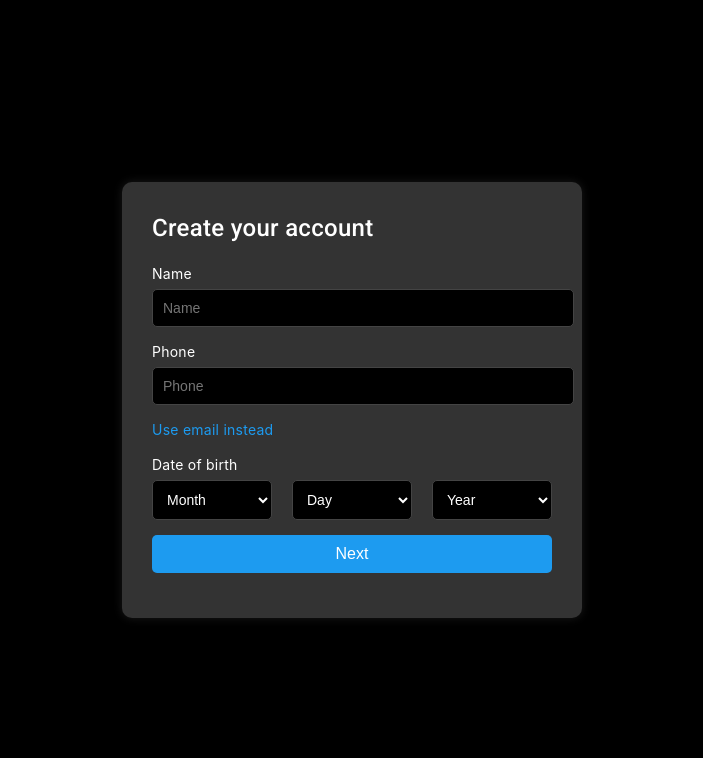
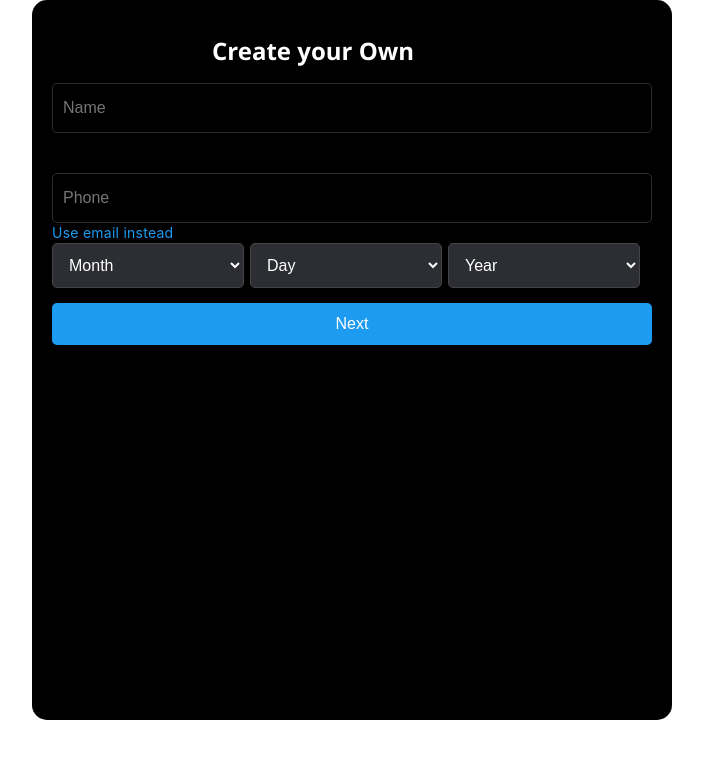
Before and after one commit to samyogacharya12/Twitter-demake-frontend, an Angular app: page /registration in a window 1280 px wide. Shown: the top 758 px of the page, without its empty margins (288-991 px from the left). Built offline with nearby package versions, Linux system fonts and the light colour scheme.

Commit message:
adding changes

```diff
--- a/src/app/login/login.component.css
+++ b/src/app/login/login.component.css
@@ -53,21 +53,20 @@ body {
   flex-direction: column; /* Align children vertically */
   justify-content: flex-start; /* Change to adjust alignment (e.g., flex-start or center) */
 }
-.close-button{
-  font-size: 28px;
-  color: white;
-  width: 35px;
-  height: 35px;
-  background: black;
-  border-radius: 20px;
-  margin-left: 10px;
-  margin-top: 10px;
-  float: left;
-  cursor: pointer;
+
+.close-button {
+  position: absolute; /* Position the close button absolutely */
+  top: 100px;  /* Adjust the distance from the top */
+  font-size: 24px; /* Make it larger for better visibility */
+  cursor: pointer; /* Change cursor to pointer on hover */
+  color: white; /* Change color for visibility */
+  margin-left: 620px;
 }
-.close-button:hover{
-  background: #21201f;
+
+.close-button:hover {
+  color: red; /* Optional: change color on hover */
 }
+
 .logo-img{
   margin-left: 240px;
   margin-top: 7px;
--- a/src/app/registration/registration.component.css
+++ b/src/app/registration/registration.component.css
@@ -1,77 +1,125 @@
-.registration-container {
+
+
+/* Center the "Create your account" header */
+.account {
+  text-align: center;
+  font-size: 24px;
+  color: #fff;
+  margin-bottom: 20px;
+}
+.registration-form {
+  width: 600px;
+  height: 680px;
+  background: black;
+  margin: auto;
+  border-radius: 15px;
   display: flex;
-  justify-content: center;
-  align-items: center;
-  height: 100vh;
-  background-color: #000; /* Black background */
+  flex-direction: column;
+  justify-content: flex-start;
+  padding: 20px;
+  position: relative; /* Enable absolute positioning for child elements */
 }
 
-.registration-form {
-  background-color: #333; /* Dark background for the form */
-  padding: 30px;
-  border-radius: 10px;
-  box-shadow: 0 0 10px rgba(255, 255, 255, 0.1); /* Light shadow */
-  width: 400px;
+.close-button {
+  position: absolute; /* Position the close button absolutely */
+  top: 20px;  /* Adjust the distance from the top */
+  right: 20px;  /* Adjust the distance from the right */
+  font-size: 24px; /* Make it larger for better visibility */
+  cursor: pointer; /* Change cursor to pointer on hover */
+  color: white; /* Change color for visibility */
 }
 
-.registration-form h2 {
-  margin-bottom: 20px;
-  font-size: 24px;
-  color: #fff; /* White text for the heading */
+.close-button:hover {
+  color: red; /* Optional: change color on hover */
 }
 
+
+.title{
+  color: white;
+  font-family: "Segoe UI", Helvetica, Arial, sans-serif;
+  margin-left: 160px;
+  margin-top: 15px;
+}
+
+/* Modal form styling */
+.registration-form {
+  width: 600px;
+  height: 680px;
+  background: black;
+  margin: auto;
+  border-radius: 15px;
+  display: flex; /* Enable flexbox */
+  flex-direction: column; /* Align children vertically */
+  justify-content: flex-start;
+  padding: 20px; /* Add padding */
+}
+
+
+.username-btn {
+  width: 100%;
+  height: 50px;
+  border: 1px solid #2e2c2c;
+  background: black;
+  border-radius: 5px;
+  font-family: sans-serif;
+  font-size: 16px;
+  color: white;
+  padding-left: 10px;  /* Ensure padding for user input */
+  box-sizing: border-box; /* Ensures width includes padding */
+}
+
+
+/* Form group */
 .form-group {
   margin-bottom: 15px;
-}
-
-.form-group label {
-  display: block;
-  font-size: 14px;
-  margin-bottom: 5px;
-  color: #fff; /* White label text */
 }
 
 .form-group input,
 .form-group select {
   width: 100%;
-  padding: 10px;
-  font-size: 14px;
-  background-color: #000; /* Black input background */
-  color: #fff; /* White text inside inputs */
-  border: 1px solid #444; /* Darker border */
+  padding: 12px;
+  font-size: 16px;
+  background-color: #2c2e33;
+  color: #fff;
+  border: 1px solid #444;
   border-radius: 5px;
 }
 
-.dob-fields {
-  display: flex;
-  justify-content: space-between;
+.form-group input:focus,
+.form-group select:focus {
+  border-color: #1d9bf0;
+  outline: none;
 }
 
-.dob-fields select {
-  width: 30%;
+.dob-group select {
+  width: 32%;
+  margin-right: 1%;
 }
 
-.alternate-option {
-  margin-bottom: 15px;
-}
-
+/* Link for email */
 .alternate-option a {
-  color: #1d9bf0; /* Blue link color */
+  color: #1d9bf0;
   text-decoration: none;
   font-size: 14px;
 }
 
+.alternate-option a:hover {
+  text-decoration: underline;
+}
+
+/* Submit button */
 .submit-btn {
   width: 100%;
-  padding: 10px;
-  background-color: #1d9bf0; /* Blue button background */
-  color: white;
+  padding: 12px;
+  background-color: #1d9bf0;
+  color: #fff;
   border: none;
   border-radius: 5px;
   font-size: 16px;
   cursor: pointer;
+  transition: background-color 0.3s;
 }
 
 .submit-btn:hover {
-  background-color: #0d8af0; /* Hover effect */
+  background-color: #0d8af0;
 }
--- a/src/app/registration/registration.component.html
+++ b/src/app/registration/registration.component.html
@@ -1,62 +1,29 @@
-<div class="registration-container">
 <div class="registration-form">
-    <h2>Create your account</h2>
-    <form (ngSubmit)="onSubmit()">
-      <!-- Name Field -->
-      <div class="form-group">
-        <label for="name">Name</label>
-        <input
-          type="text"
-          id="name"
-          [(ngModel)]="user.name"
-          name="name"
-          maxlength="50"
-          placeholder="Name"
-          required
-        />
+  <div class="header">
+    <h1 class="title"><b>Create your Own  </b></h1>
+</div>  <form class="twitter-form">
+
+      <input class="username-btn" type="text" placeholder="Name" ><br> <br><br>
+      <input class="username-btn" type="text" placeholder="Phone"><br>
+    <div class="alternate-option">
+      <a href="#" id="use-email">Use email instead</a>
     </div>
-
-      <!-- Phone Field -->
-      <div class="form-group">
-        <label for="phone">Phone</label>
-        <input
-          type="tel"
-          id="phone"
-          [(ngModel)]="user.phone"
-          name="phone"
-          placeholder="Phone"
-        />
-      </div>
-
-      <div class="alternate-option">
-        <a href="#" (click)="useEmailInstead()">Use email instead</a>
-      </div>
-
-      <!-- Date of Birth -->
-      <div class="form-group">
-        <label>Date of birth</label>
-        <div class="dob-fields">
-          <select [(ngModel)]="user.dobMonth" name="dobMonth" required>
+    <div class="form-group dob-group">
+      <select id="dob-month" required>
         <option value="" disabled selected>Month</option>
-            <option *ngFor="let month of months">{{ month }}</option>
+        <!-- Options for months -->
       </select>
-
-          <select [(ngModel)]="user.dobDay" name="dobDay" required>
+      <select id="dob-day" required>
         <option value="" disabled selected>Day</option>
-            <option *ngFor="let day of days">{{ day }}</option>
+        <!-- Options for days -->
       </select>
-
-          <select [(ngModel)]="user.dobYear" name="dobYear" required>
+      <select id="dob-year" required>
         <option value="" disabled selected>Year</option>
-            <option *ngFor="let year of years">{{ year }}</option>
+        <!-- Options for years -->
       </select>
     </div>
-      </div>
-
-      <!-- Submit Button -->
     <div class="form-group">
       <button type="submit" class="submit-btn">Next</button>
     </div>
   </form>
 </div>
-</div>
--- a/src/app/registration/registration.component.ts
+++ b/src/app/registration/registration.component.ts
@@ -1,4 +1,5 @@
 import { Component, OnInit } from '@angular/core';
+import { Location } from '@angular/common';
 import { FormBuilder, FormGroup, Validators } from '@angular/forms';
 import { ReactiveFormsModule } from '@angular/forms';  // Import ReactiveFormsModule
 @Component({
@@ -14,6 +15,8 @@ export class RegistrationComponent{
     dobDay: '',
     dobYear: ''
   };
+  showSignUpModal=false;
+
 
   months = ['January', 'February', 'March', 'April', 'May', 'June', 'July', 'August', 'September', 'October', 'November', 'December'];
   days = Array.from({ length: 31 }, (_, i) => i + 1);
@@ -26,4 +29,7 @@ export class RegistrationComponent{
   useEmailInstead() {
     console.log('Switching to email input');
   }
+
+  closeSignUpPopup() {
+  }
 }
```
Lines whose indentation alone changed are shown as unchanged.
